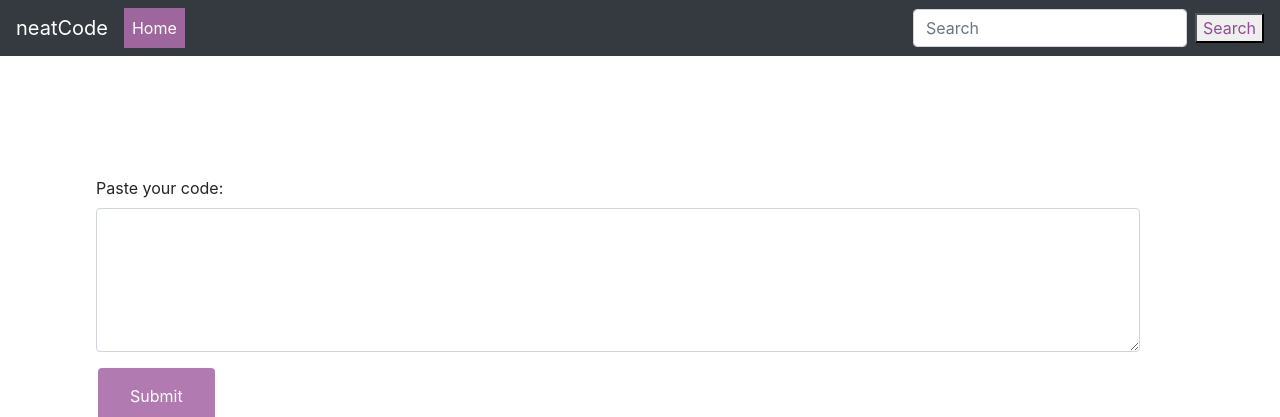
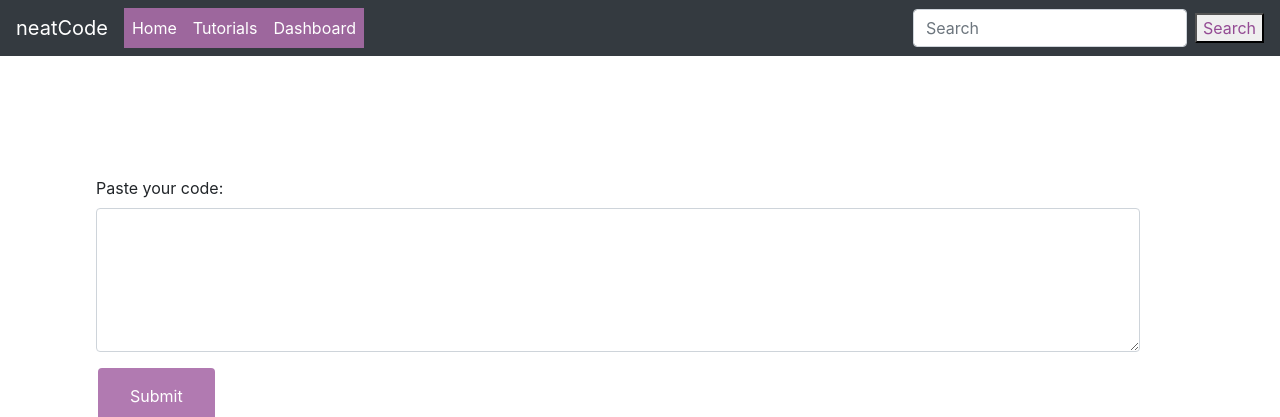
Before and after one commit to qiuyixuan/Code_Comprehension_Platform, a Flask app: page / in a window 1280 px wide. Shown: the top 417 px of the page. Run offline with Flask 2, Linux system fonts and the light colour scheme; some libraries are stand-ins or nearby versions.

Commit message:
Add subpages

```diff
--- a/templates/base.html
+++ b/templates/base.html
@@ -30,9 +30,14 @@
           <li class="nav-item active">
             <a class="nav-link" href="#" id="home-btn">Home <span class="sr-only">(current)</span></a>
           </li>
+          <li class="nav-item active">
+            <a class="nav-link" href="tutorials.html">Tutorials</a>
+          </li>
+          <li class="nav-item active">
+            <a class="nav-link" href="dashboard.html">Dashboard</a>
+          </li>
+        </ul>
 
-
-        </ul>
         <form class="form-inline my-2 my-lg-0">
           <input class="form-control mr-sm-2" type="text" placeholder="Search" aria-label="Search">
           <!-- <button class="btn btn-outline-success my-2 my-sm-0" type="submit">Search</button> -->
@@ -43,7 +48,7 @@
 
     <main role="main" class="container p-5 m-5">
 
-      <div class="form-group" action="/process" method="post">
+      <div class="form-group"  action="/process" method="post">
         <label for="inputbox">Paste your code:</label>
         <textarea class="form-control pb-3" rows="5" name="codeinput" id="inputbox"></textarea>
         <button type="submit" value="Submit" class="mt-3 btn btn-primary" id="submit">Submit</button>
```
Also changed, not shown: templates/dashboard.html (added, +10 -0 lines), templates/tutorials.html (added, +10 -0 lines).
